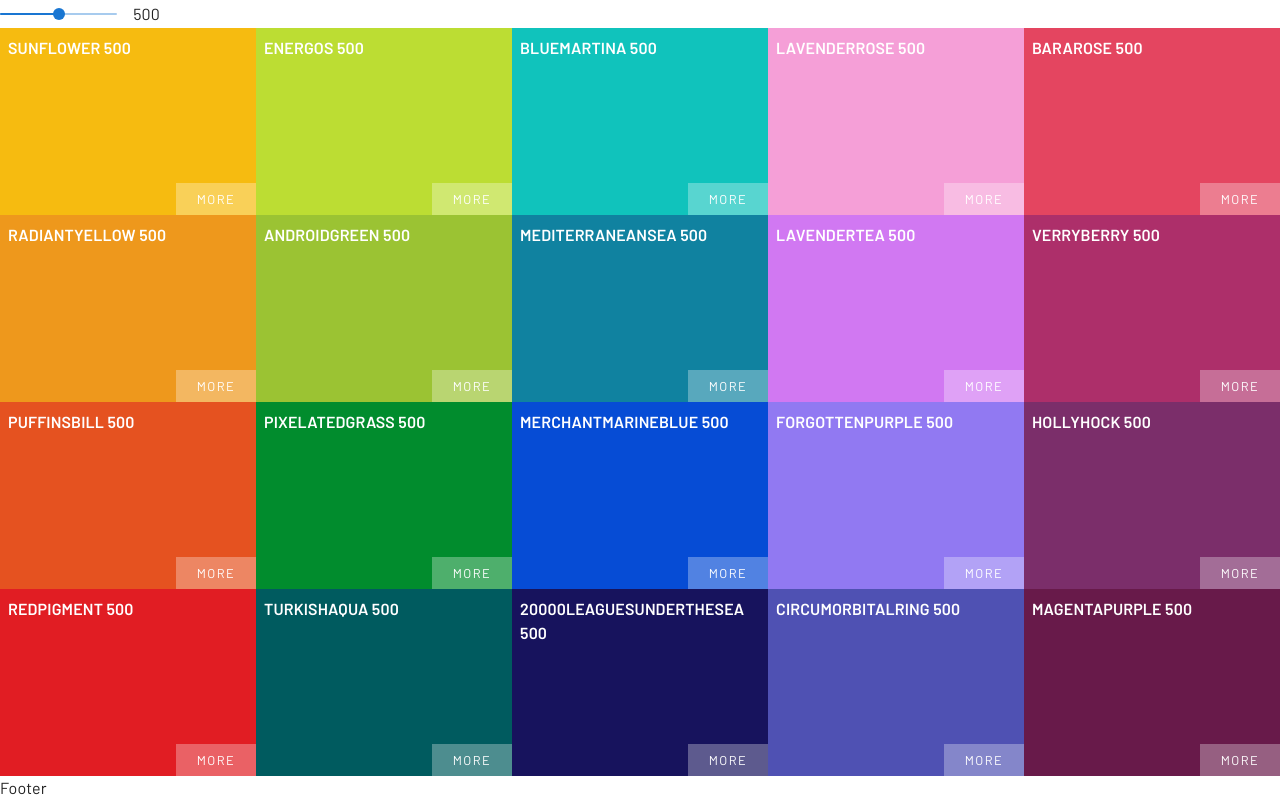
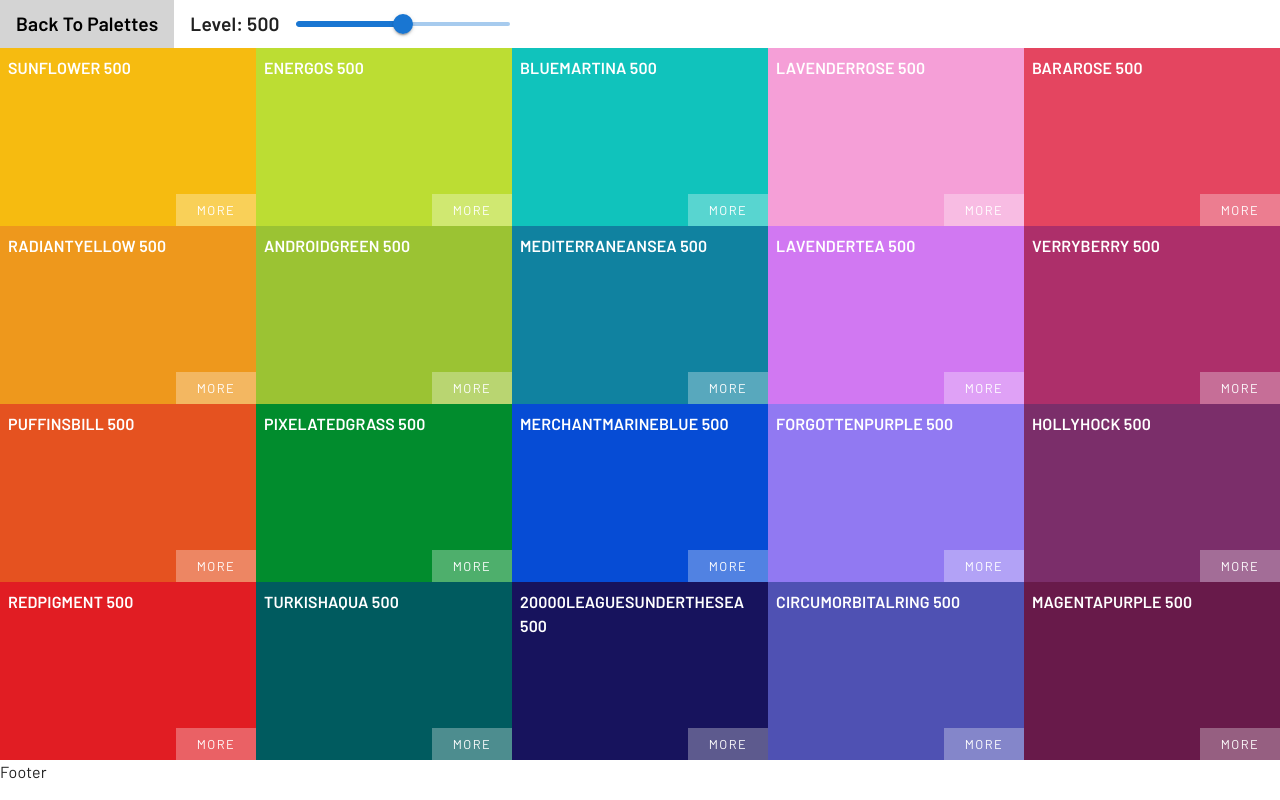
Before and after one commit to tomascatena/color-project, a React app: page / in a window 1280 px wide. Built offline with nearby package versions, Linux system fonts and the light colour scheme.

Commit message:
add styles for Navbar and Footer

```diff
--- a/src/components/ColorBox/ColorBox.styled.ts
+++ b/src/components/ColorBox/ColorBox.styled.ts
@@ -22,10 +22,6 @@ export const ColorBoxContainer = styled('div',
     transition: 'opacity 0.3s ease-in-out 0.1s',
   },
 }));
-
-export const CopyContainer = styled('div')(() => ({}));
-
-export const ColorBoxContent = styled('div')(() => ({}));
 
 export const BoxContent = styled('div')(() => ({
   color: '#fff',
--- a/src/components/ColorBox/ColorBox.tsx
+++ b/src/components/ColorBox/ColorBox.tsx
@@ -1,9 +1,7 @@
 import {
   BoxContent,
   ColorBoxContainer,
-  ColorBoxContent,
   CopyButton,
-  CopyContainer,
   CopyMessage,
   CopyOverlay,
   SeeMoreText
@@ -48,8 +46,8 @@ const ColorBox = ({ backgroundColor, colorName }: Props) => {
         <p>{backgroundColor}</p>
       </CopyMessage>
 
-      <ColorBoxContent>
-        <CopyContainer>
+      <article>
+        <div>
           <BoxContent>
             <span>{colorName}</span>
           </BoxContent>
@@ -57,10 +55,10 @@ const ColorBox = ({ backgroundColor, colorName }: Props) => {
           <CopyButton onClick={handleCopy} >
             Copy
           </CopyButton>
-        </CopyContainer>
+        </div>
 
         <SeeMoreText>More</SeeMoreText>
-      </ColorBoxContent>
+      </article>
     </ColorBoxContainer>
   );
 };
--- /dev/null
+++ b/src/components/Footer/Footer.styled.ts
@@ -0,0 +1,7 @@
+import { styled } from '@mui/system';
+
+export const FooterContainer = styled('footer')(({ theme }) => ({
+  display: 'flex',
+  gap: theme.spacing(2),
+  height: '2.5rem',
+}));
--- a/src/components/Footer/Footer.tsx
+++ b/src/components/Footer/Footer.tsx
@@ -1,10 +1,11 @@
+import { FooterContainer } from './Footer.styled';
 import React from 'react';
 
 type Props = {};
 
 const Footer = (props: Props) => {
   return (
-    <footer>Footer</footer>
+    <FooterContainer>Footer</FooterContainer>
   );
 };
 
--- /dev/null
+++ b/src/components/Navbar/Navbar.styled.ts
@@ -0,0 +1,18 @@
+import { Link } from 'react-router-dom';
+import { styled } from '@mui/system';
+
+export const NavbarContainer = styled('header')(({ theme }) => ({
+  display: 'flex',
+  gap: theme.spacing(2),
+  height: '3rem',
+}));
+
+export const StyledLink = styled(Link)(() => ({
+  textDecoration: 'none',
+  color: '#000',
+  backgroundColor: '#d4d4d4',
+  lineHeight: '3rem',
+  padding: '0 1rem',
+  fontSize: '1.2rem',
+  fontWeight: 600,
+}));
--- a/src/components/Navbar/Navbar.tsx
+++ b/src/components/Navbar/Navbar.tsx
@@ -1,3 +1,4 @@
+import { NavbarContainer, StyledLink } from './Navbar.styled';
 import React from 'react';
 import ShadeLevelSlider from '@/components/ShadeLevelSlider/ShadeLevelSlider';
 
@@ -14,12 +15,16 @@ type Props = {
 
 const Navbar = ({ level, setLevel }: Props) => {
   return (
-    <nav>
+    <NavbarContainer>
+      <StyledLink to="/">
+        Back To Palettes
+      </StyledLink>
+
       <ShadeLevelSlider
         level={level}
         setLevel={setLevel}
       />
-    </nav>
+    </NavbarContainer>
   );
 };
 
--- a/src/components/Palette/Palette.styled.ts
+++ b/src/components/Palette/Palette.styled.ts
@@ -1,11 +1,11 @@
 import { styled } from '@mui/system';
 
-export const StyledPalette = styled('div')(() => ({
+export const StyledPalette = styled('main')(() => ({
   height: '100vh',
   display: 'flex',
   flexDirection: 'column',
 }));
 
-export const PaletteColors = styled('div')(() => ({
+export const PaletteColors = styled('section')(() => ({
   flex: 1,
 }));
--- a/src/components/ShadeLevelSlider/ShadeLevelSlider.styled.ts
+++ b/src/components/ShadeLevelSlider/ShadeLevelSlider.styled.ts
@@ -4,5 +4,10 @@ export const SliderContainer = styled('div')(() => ({
   alignItems: 'center',
   display: 'flex',
   gap: '1rem',
-  width: '10rem',
+  width: '20rem',
 }));
+
+export const LevelText = styled('span')(() => ({
+  fontSize: '1.2rem',
+  fontWeight: 600,
+}));
--- a/src/components/ShadeLevelSlider/ShadeLevelSlider.tsx
+++ b/src/components/ShadeLevelSlider/ShadeLevelSlider.tsx
@@ -1,6 +1,6 @@
 import { LEVELS } from '@/constants/colors';
+import { LevelText, SliderContainer } from './ShadeLevelSlider.styled';
 import { Slider } from '@mui/material';
-import { SliderContainer } from './ShadeLevelSlider.styled';
 import React from 'react';
 
 type Props = {
@@ -22,8 +22,12 @@ const ShadeLevelSlider = ({ setLevel, level }: Props) => {
 
   return (
     <SliderContainer>
+      <LevelText>
+        Level: {level}
+      </LevelText>
+
       <Slider
-        sx={{ marginTop: 'auto' }}
+        sx={{ flex: 1 }}
         aria-label="Color Shade Level"
         defaultValue={defaultValue}
         valueLabelDisplay="off"
@@ -31,10 +35,7 @@ const ShadeLevelSlider = ({ setLevel, level }: Props) => {
         step={step}
         min={minValue}
         max={maxValue}
-        size="small"
       />
-
-      {level}
     </SliderContainer>
   );
 };
```
